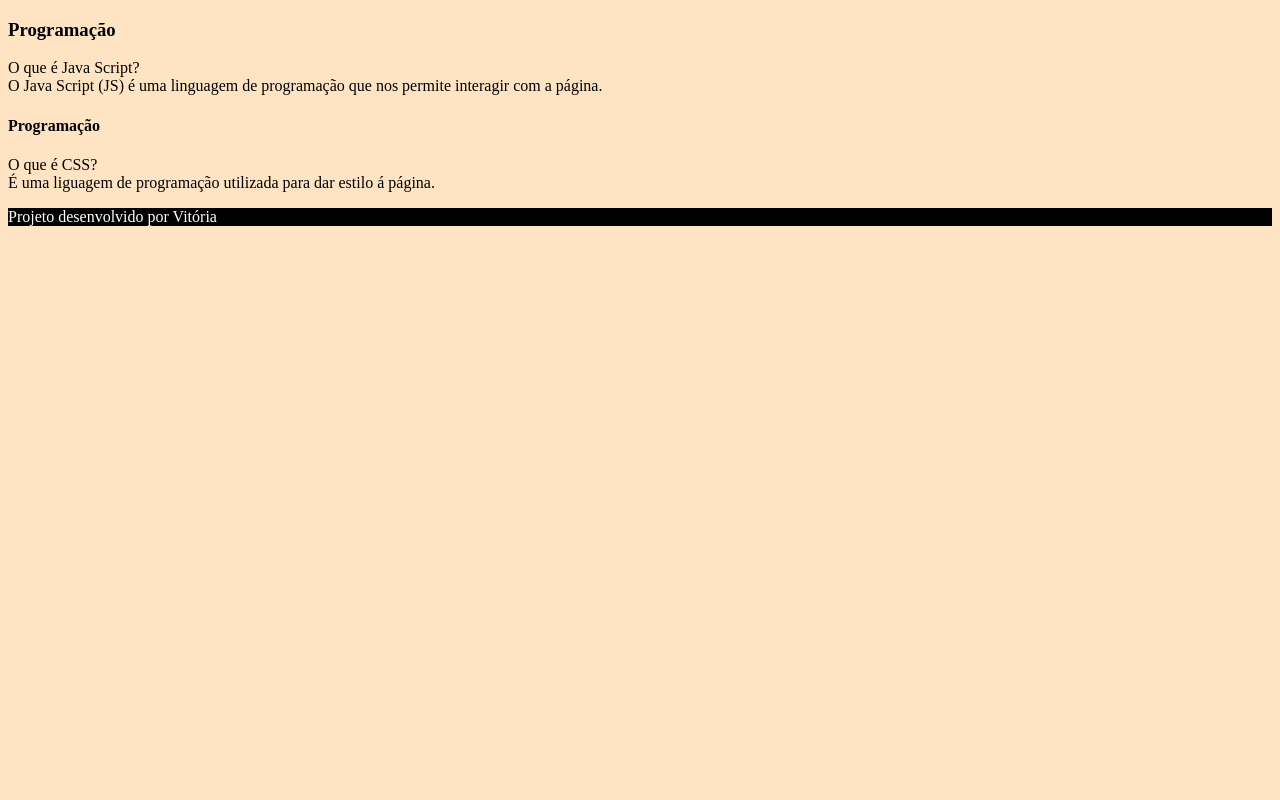
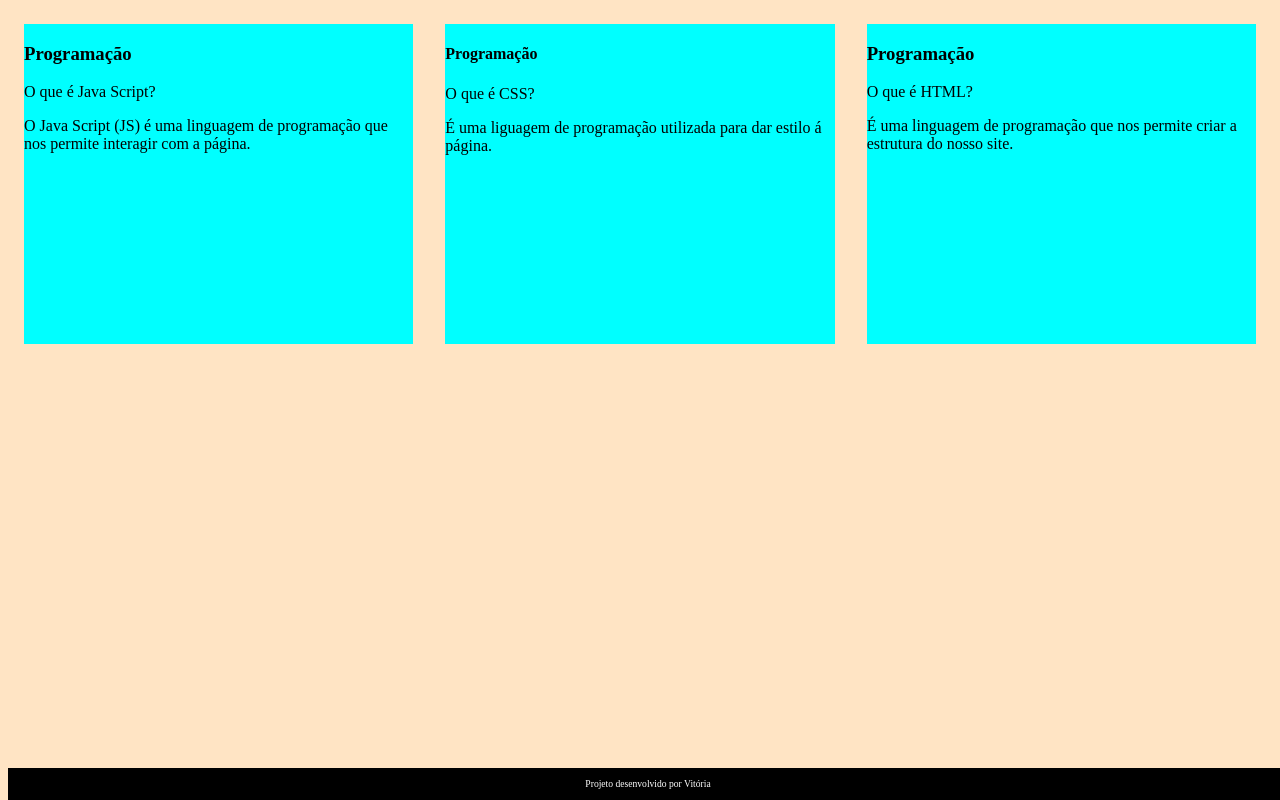
Before and after one commit to VitoriaDeOliveiraa/Ferramenta-de-Estudos---Vit-ria, a plain HTML site: page index.html in a window 1280 px wide. Drawn offline with Linux system fonts and the light colour scheme; a web font is replaced by a local one.

Commit message:
finalizamos aula 3

```diff
--- a/assets/style.css
+++ b/assets/style.css
@@ -1,7 +1,31 @@
 body{
     background-color: bisque;
+    font-family: Bai Jamjuree;
 }
+
+#container {
+    display: flex;
+}
+
+.cartao {
+    margin: 1rem 1rem;
+    background-color: aqua;
+    height: 20rem;
+    flex-grow: 1;
+    flex-basis: calc(33% - 6rem);
+}
+
 footer {
     background-color: black;
     color: white;
+    bottom:0;
+    position:fixed;
+    width:100%;
+    height:2rem;
 }
+
+footer p{
+    text-align: center;
+    font-size: 0.6rem;
+    margin-top: 0,5rem;
+}
--- a/index.html
+++ b/index.html
@@ -19,28 +19,42 @@
 <body>
     <main>
         <section id="container">
+
             <article class="cartao">
-                <div class="cartao_conteudo">
+                <div class="cartao__conteudo">
                     <h3>Programação</h3>
-                    <div class="cartao_conteudo_pergunta">
-                        O que é Java Script?
-                        <div class="cartao_conteudo_resposta">
-                            O Java Script (JS) é uma linguagem de programação que nos permite interagir com a página.
+                    <div class="cartao__conteudo__pergunta">
+                        <p>O que é Java Script?</p>
+                        <div class="cartao__conteudo__resposta">
+                            <p>O Java Script (JS) é uma linguagem de programação que nos permite interagir com a página.</p>
                         </div>
                     </div>
                 </div>
             </article>
             <article class="cartao">
-                <div class="cartao_conteudo">
+                <div class="cartao__conteudo">
                     <h4>Programação</h4>
-                    <div class="cartao_conteudo_pergunta">
-                        O que é CSS?
-                        <div class="cartao_conteudo_resposta">
-                            É uma liguagem de programação utilizada para dar estilo á página.
+                    <div class="cartao__conteudo__pergunta">
+                        <p>O que é CSS?</p>
+                        <div class="cartao__conteudo__resposta">
+                            <p>É uma liguagem de programação utilizada para dar estilo á página.</p>
                         </div>
                     </div>
                 </div>
             </article>
+
+            <article class="cartao">
+    <div class="cartao__conteudo">
+        <h3> Programação </h3>
+        <div class="cartao__conteudo__pergunta">
+            <p>O que é HTML?</p>
+        </div>
+        <div class="cartao__conteudo__resposta">
+            <p>É uma linguagem de programação que nos permite criar a estrutura do nosso site.</p>
+        </div>
+    </div>
+</article>
+
         </section>
     </main>
     <footer>
```
